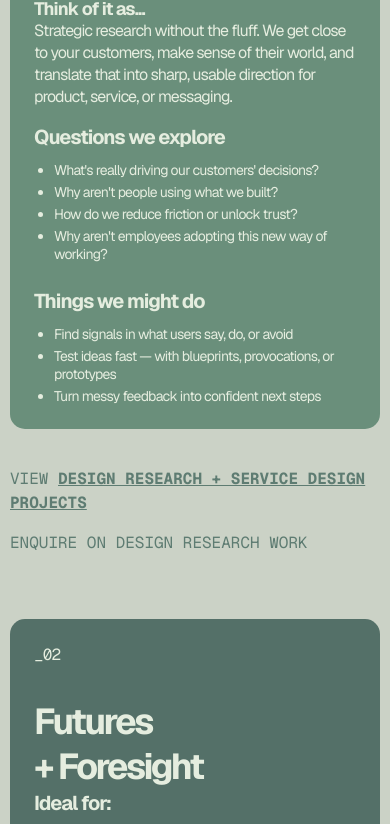
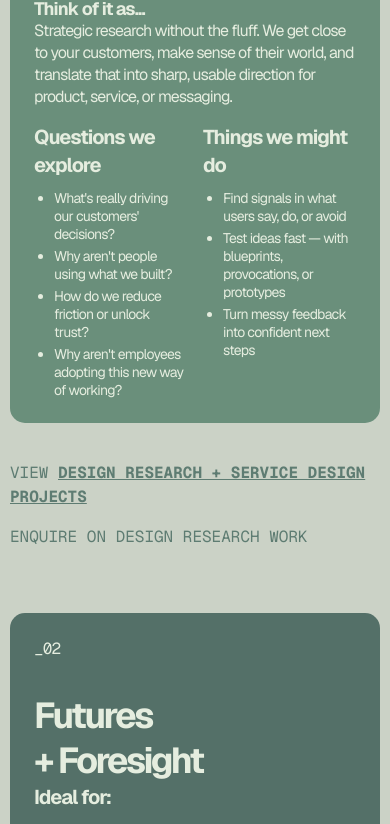
Before and after one commit to prettymanly/studioziff, a Next.js app: page / in a window 390 px wide. Shown: the part 3997-4821 px from the top of the page. Built offline with nearby package versions, Linux system fonts and the light colour scheme.

Commit message:
feat: implement responsive design for mobile

```diff
--- a/src/app/page.tsx
+++ b/src/app/page.tsx
@@ -174,7 +174,7 @@
         </section>
 
         {/* Services Section */}
-        <section className="flex flex-col items-center space-y-16">
+        <section className="flex flex-col space-y-16">
 
           {/* Service 1 + Links */}
           <div>
--- a/src/components/ServiceCard/ServiceCard.tsx
+++ b/src/components/ServiceCard/ServiceCard.tsx
@@ -32,7 +32,7 @@
       {/* "Left" Column Content (Top on mobile) */}
       <div className="w-full md:w-[338px] flex flex-col justify-between mb-8 md:mb-0">
         <div>
-          <div className="font-mono text-base tracking-[-0.8px] mb-8 md:mb-20">{serviceNumber}</div>
+          <div className="font-mono text-base tracking-[-0.8px] mb-8 md:mb-12">{serviceNumber}</div>
           <h2 className="text-4xl md:text-5xl font-bold tracking-[-2.5px] leading-[45px]" dangerouslySetInnerHTML={{ __html: title }}></h2>
         </div>
         <div>
@@ -49,15 +49,15 @@
           <h3 className="font-bold text-lg tracking-[-0.9px] leading-[22px]">{description.subheading}</h3>
           <p className="text-base tracking-[-0.9px] leading-[22px]">{description.subbody}</p>
         </div>
-        {/* This part should stay as a row on small screens and up */}
-        <div className="flex flex-col sm:flex-row justify-between">
-          <div className="w-full sm:w-[211px] mb-6 sm:mb-0">
+        {/* This part should stay as a row on all screens */}
+        <div className="flex flex-row justify-between gap-4">
+          <div className="w-1/2">
             <h4 className="text-xl font-bold tracking-[-1px] mb-2.5">Questions we explore</h4>
             <ul className="list-disc pl-5 text-sm tracking-[-0.7px] leading-[18px] space-y-1">
               {questions.map((q, i) => <li key={i}>{q}</li>)}
             </ul>
           </div>
-          <div className="w-full sm:w-[211px]">
+          <div className="w-1/2">
             <h4 className="text-xl font-bold tracking-[-1px] mb-2.5">Things we might do</h4>
             <ul className="list-disc pl-5 text-sm tracking-[-0.7px] leading-[18px] space-y-1">
               {activities.map((a, i) => <li key={i}>{a}</li>)}
```
